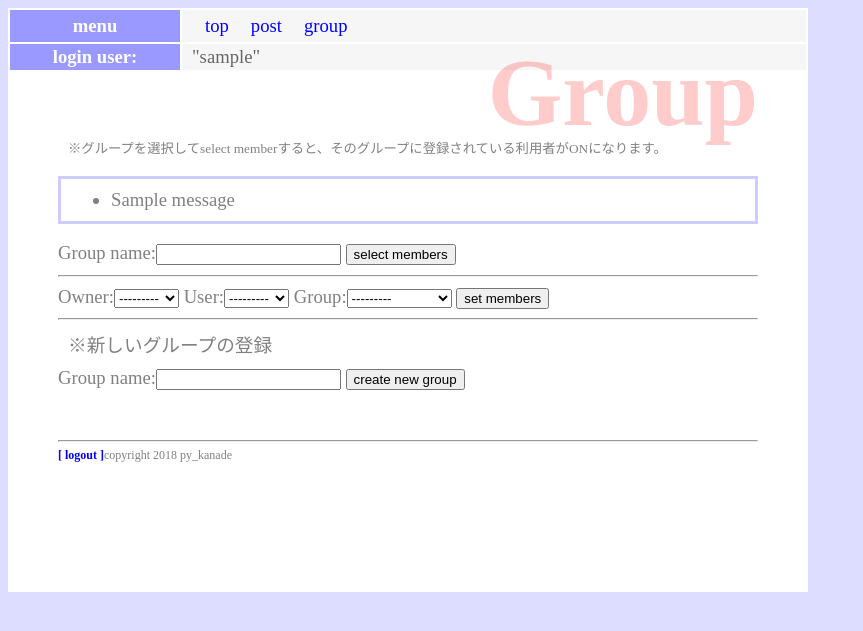
After one commit to kanade0404/DjangoSNS, a Django app: template sns/templates/sns/group.html in a window 1280 px wide. The commit adds this page. Shown: the top 631 px of the page, without its empty margins (0-863 px from the left). Run offline with Django 3.2, Linux system fonts and the light colour scheme; tables that the repository leaves empty hold one stand-in row (values such as "Sample post"); the template is opened without the code that fills it: values that come from a table or form of the project are taken from there, most other values are stand-ins (such as "Sample title", 1, 10 or a date in 2020); one stand-in notice (Sample message) is shown.

Commit message:
add templates modify models

```diff
--- a/sns/models.py
+++ b/sns/models.py
@@ -6,7 +6,7 @@ from django.core.validators import MinValueValidator, MaxValueValidator, MinLeng
 
 class Message(models.Model):
     owner = models.ForeignKey(User, on_delete=models.CASCADE, related_name='message_owner')
-    group = models.ForeignKey('Group', on_delete=models.CASCADE)
+    group = models.ForeignKey("Group", on_delete=models.CASCADE, db_column='group_id', default=-1)
     content = models.TextField(max_length=200)
     share_id = models.IntegerField(default=-1)
     good_count = models.IntegerField(default=0)
@@ -46,11 +46,3 @@ class Good(models.Model):
 
     def __str__(self):
         return 'good for {0}(by{1})'.format(self.message, self.owner)
-
-
-def number_only(value):
-    if re.match(r'^[0-9]*$', value) == None:
-        raise ValidationError(
-            '%(value)s is not Number',
-            params={'value': value},
-        )
--- a/sns/static/sns/css/index.css
+++ b/sns/static/sns/css/index.css
@@ -1,14 +1,23 @@
 body{
+    background-color: #ddf;
     color:gray;
-    font-size: 16pt;
+    font-size: 14pt;
+}
+.body_content{
+    width: 800px;
+    background-color: white;
+}
+.body_content_inner{
+    padding: 50px;
 }
 h1{
     color: red;
     opacity: 0.2;
-    font-size: 60pt;
-    margin-top: -20px;
+    font-size: 72pt;
+    margin-top: 0px;
     margin-bottom: 0px;
     text-align: right;
+    line-height: 70px;
 }
 p{
     margin:10px;
@@ -22,14 +31,73 @@ table{
     font-size: 14pt;
 }
 table tr th{
-    background-color: #009;
+    background-color: #99f;
     color: white;
     padding: 2px 10px;
     border-width: 2px;
 }
 table tr td{
-    background-color: #eee;
+    background-color: #f6f6f6;
     color: #666;
     padding: 2px 10px;
     border-width: 2px;
 }
+.footer{
+    font-size: 9pt;
+    margin-top: 50px;
+    margin-bottom: 100px;
+}
+
+.login_table{
+    position: fixed;
+    left: 0px;
+    top: 0px;
+    width: 800px;
+    margin: 8px;
+}
+.login_table_inner{
+    padding: 1px;
+    margin: 0px;
+}
+.login_table_inner tr th{
+    padding: 0px;
+    margin: 0px;
+}
+.login_table_inner tr td{
+    padding: 0px 10px;
+    margin: 0px;
+}
+.caption{
+    font-size: 10pt;
+}
+.messages{
+    border: solid 3px #ccf;
+    padding: 10px 50px;
+}
+.message_date{
+    text-align: left;
+    font-size: 10pt;
+}
+.message_owner{
+    text-align: right;
+    font-size: 12pt;
+    font-weight: bold;
+    margin: 30px 10px 0px 10px;
+}
+.message_public{
+    font-size: 12pt;
+    font-weight: normal;
+    font-size: 12pt;
+    color: #666;
+}
+.share_content{
+    border: solid 3px #ddf;
+    padding: 10px 20px;
+}
+.share_line{
+    border: 1px solid #e0e0ff;
+}
+.share_item_content{
+    margin: 0px 50px;
+    font-size: 12pt;
+}
--- /dev/null
+++ b/sns/templates/sns/group.html
@@ -0,0 +1,40 @@
+{% extends 'sns/layout.html' %}
+
+{% block title %}Groups{% endblock %}
+{% block header %}
+    <h1>Group</h1>
+    <p class="caption">※グループを選択してselect memberすると、そのグループに登録されている利用者がONになります。</p>
+    {% if messages %}
+        <ul class="messages">
+        {% for message in messages %}
+            <li {% if message.tags %} class="{{ message.tags }}"{% endif %}>
+            {{ message }}
+            </li>
+        {% endfor %}
+        </ul>
+    {% endif %}
+{% endblock %}
+
+{% block content %}
+    <form action="{% url 'groups' %}" method="post">
+    {% csrf_token %}
+    <input type="hidden" name="mode" value="__groups+form__">
+    {{ groups_form }}
+    <button>select members</button>
+    </form>
+    <hr>
+    <form action="{% url 'groups' %}" method="post">
+    {% csrf_token %}
+    <input type="hidden" name="mode" value="__friends_form__">
+    <input type="hidden" name="group" value="{{ group }}">
+    {{ friends_form }}
+    <button>set members</button>
+    </form>
+    <hr>
+    <p>※新しいグループの登録</p>
+    <form action="{% url 'creategroup' %}" method="post">
+    {% csrf_token %}
+    {{ create_form }}
+    <button>create new group</button>
+    </form>
+{% endblock %}
--- a/sns/urls.py
+++ b/sns/urls.py
@@ -3,12 +3,11 @@ from . import views
 
 
 urlpatterns = [
-    # path('', views.index, name='index'),
-    # path('<int:num>', views.index, name='index'),
-    # path('create', views.create, name='create'),
-    # path('edit/<int:num>', views.edit, name='edit'),
-    # path('delete/<int:num>', views.delete, name='delete'),
-    # path('find', views.find, name='find'),
-    # path('message/', views.message, name='message'),
-    # path('message/<int:page>', views.message, name='message'),
+    path('', views.index, name='index'),
+    path('groups', views.groups, name='groups'),
+    path('add', views.add, name='add'),
+    path('creategroup', views.create_group, name='creategroup'),
+    path('post', views.post, name='post'),
+    path('share/<int:share_id>', views.share, name='share'),
+    path('good/<int:good_id>', views.good, name='good'),
 ]
```
Also changed, not shown: sns/templates/sns/create.html (deleted, +0 -21 lines), sns/templates/sns/delete.html (deleted, +0 -31 lines), sns/templates/sns/edit.html (deleted, +0 -19 lines), sns/templates/sns/find.html (deleted, +0 -40 lines), sns/templates/sns/index.html (+40 -48 lines), sns/templates/sns/message.html (deleted, +0 -46 lines), sns/templates/sns/post.html (added, +24 -0 lines), sns/templates/sns/share.html (added, +28 -0 lines).
